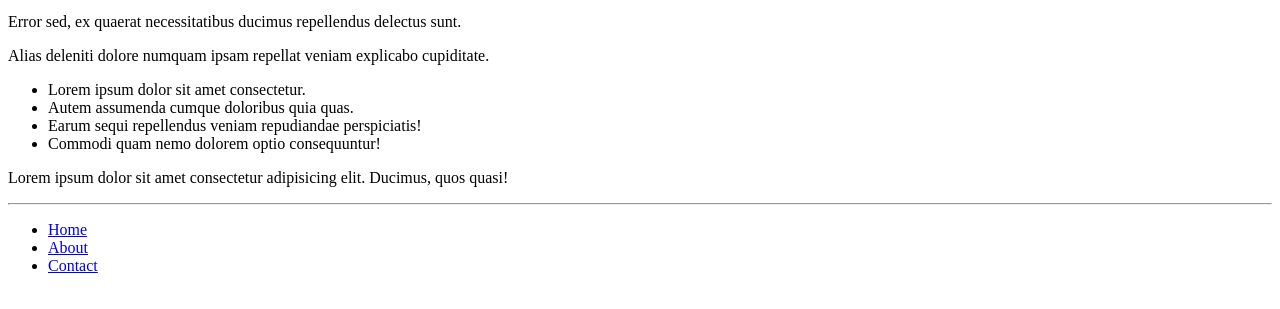
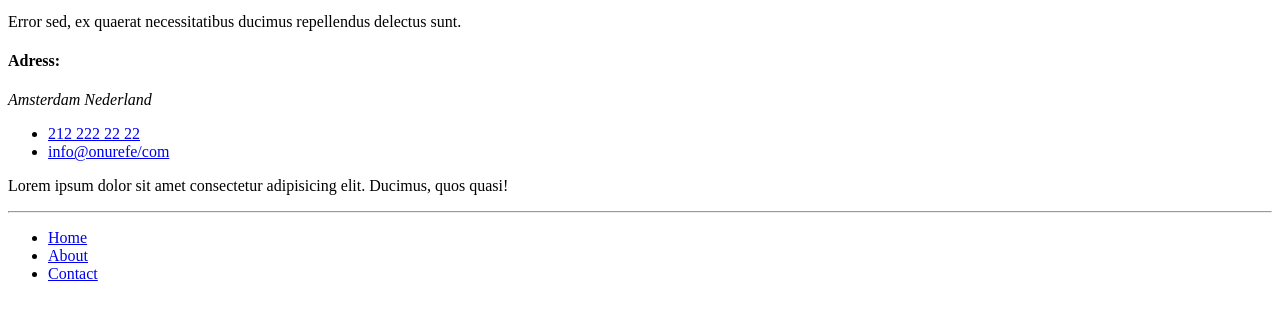
Before and after one commit to devonurefe/html_semantic, a plain HTML site: page contact.html in a window 1280 px wide. Shown: the part 491-800 px from the top of the page. Drawn offline with Linux system fonts and the light colour scheme.

Commit message:
finish project

```diff
--- a/contact.html
+++ b/contact.html
@@ -4,7 +4,7 @@
     <meta charset="UTF-8">
     <meta http-equiv="X-UA-Compatible" content="IE=edge">
     <meta name="viewport" content="width=device-width, initial-scale=1.0">
-    <title>Onur Efe - Home</title>
+    <title>Contact | Onur Efe</title>
 </head>
 <body>
     <!-- Navbar - Start -->
@@ -28,13 +28,14 @@
             <img src="https://images.unsplash.com/photo-1596524430615-b46475ddff6e?ixlib=rb-1.2.1&ixid=MnwxMjA3fDB8MHxwaG90by1wYWdlfHx8fGVufDB8fHx8&auto=format&fit=crop&w=770&q=80" title="contact me" alt="">
             <p>Lorem ipsum dolor sit amet consectetur adipisicing elit. Nobis.</p>
             <p>Error sed, ex quaerat necessitatibus ducimus repellendus delectus sunt.</p>
-            <p>Alias deleniti dolore numquam ipsam repellat veniam explicabo cupiditate.</p>
-            <ul>
-                <li>Lorem ipsum dolor sit amet consectetur.</li>
-                <li>Autem assumenda cumque doloribus quia quas.</li>
-                <li>Earum sequi repellendus veniam repudiandae perspiciatis!</li>
-                <li>Commodi quam nemo dolorem optio consequuntur!</li>
-            </ul>
+            <h4>Adress:</h4>
+            <address>
+                Amsterdam Nederland
+            </address>
+                <ul>
+                    <li><a href="tel:+3100445566">212 222 22 22</a></li>
+                    <li><a href="mailto:info@onurefe.com">info@onurefe/com</a></li>
+                </ul>
             <p>Lorem ipsum dolor sit amet consectetur adipisicing elit. Ducimus, quos quasi!</p>
             <hr>
         </article>
```
Also changed, not shown: about.html (+1 -1 lines), index.html (+1 -1 lines).
